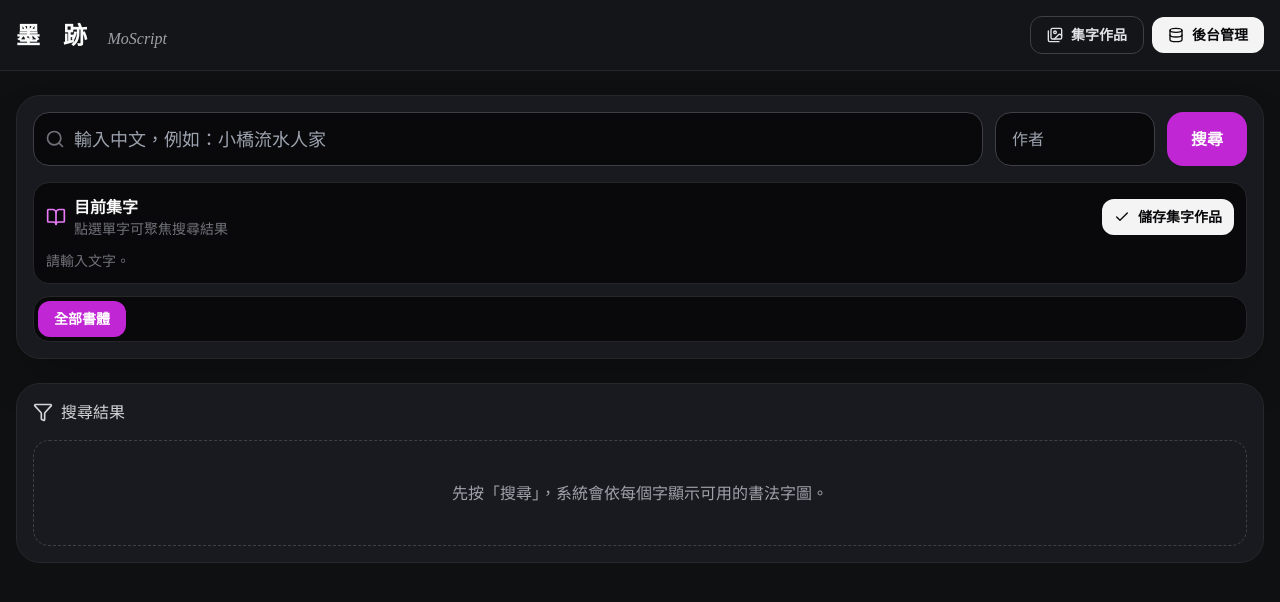
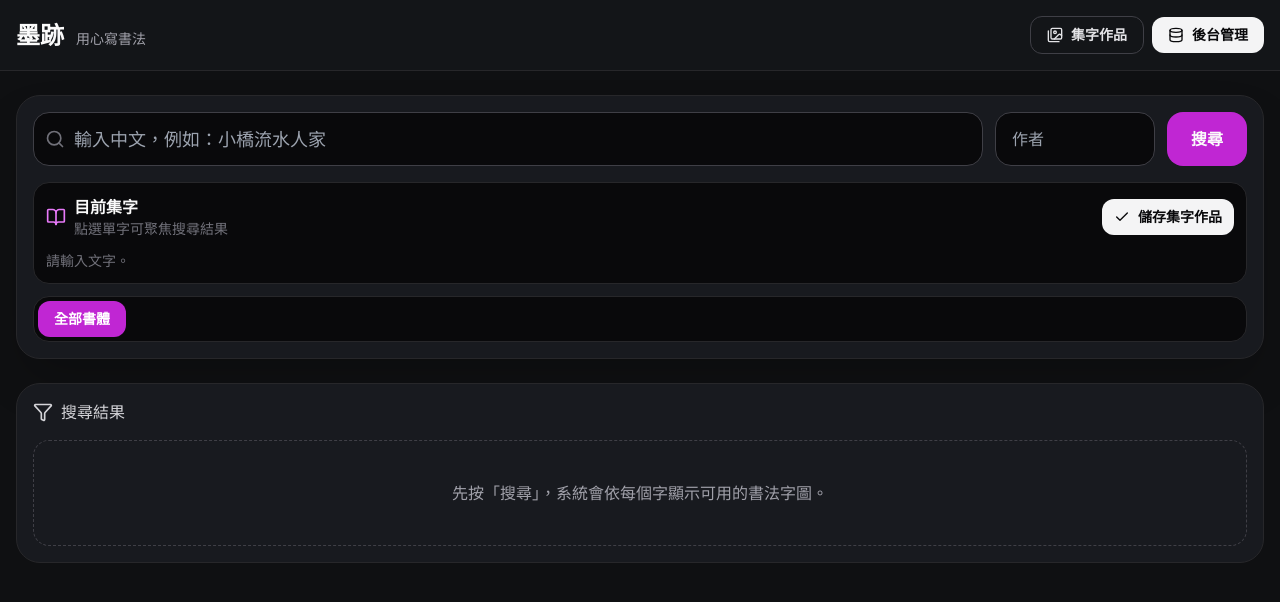
Before and after one commit to jihlihuang/moscript, a Next.js app: page / in a window 1280 px wide. Shown: the top 602 px of the page. Built offline with nearby package versions, Linux system fonts and the light colour scheme.

Commit message:
Update site title copy

```diff
--- a/app/layout.tsx
+++ b/app/layout.tsx
@@ -2,8 +2,8 @@ import type { Metadata } from "next";
 import "./globals.css";
 
 export const metadata: Metadata = {
-  title: "MoScript",
-  description: "MoScript｜書法字搜尋、集字與後台匯入 MVP",
+  title: "墨跡",
+  description: "墨跡｜用心寫書法",
 };
 
 export default function RootLayout({ children }: { children: React.ReactNode }) {
--- a/app/page.tsx
+++ b/app/page.tsx
@@ -152,8 +152,8 @@ export default function FrontStagePage() {
       <header className="sticky top-0 z-20 border-b border-zinc-800 bg-[#15171a]/95 backdrop-blur">
         <div className="mx-auto flex max-w-7xl items-center justify-between px-4 py-4">
           <div className="flex flex-wrap items-baseline gap-3">
-            <h1 className="text-2xl font-bold tracking-[0.35em]">墨 跡</h1>
-            <p className="font-serif text-base italic text-zinc-400" style={{ fontFamily: "\"Brush Script MT\", \"Segoe Script\", cursive" }}>MoScript</p>
+            <h1 className="text-2xl font-bold">墨跡</h1>
+            <p className="text-sm font-medium text-zinc-400">用心寫書法</p>
           </div>
           <div className="flex items-center gap-2">
             <Link
```
